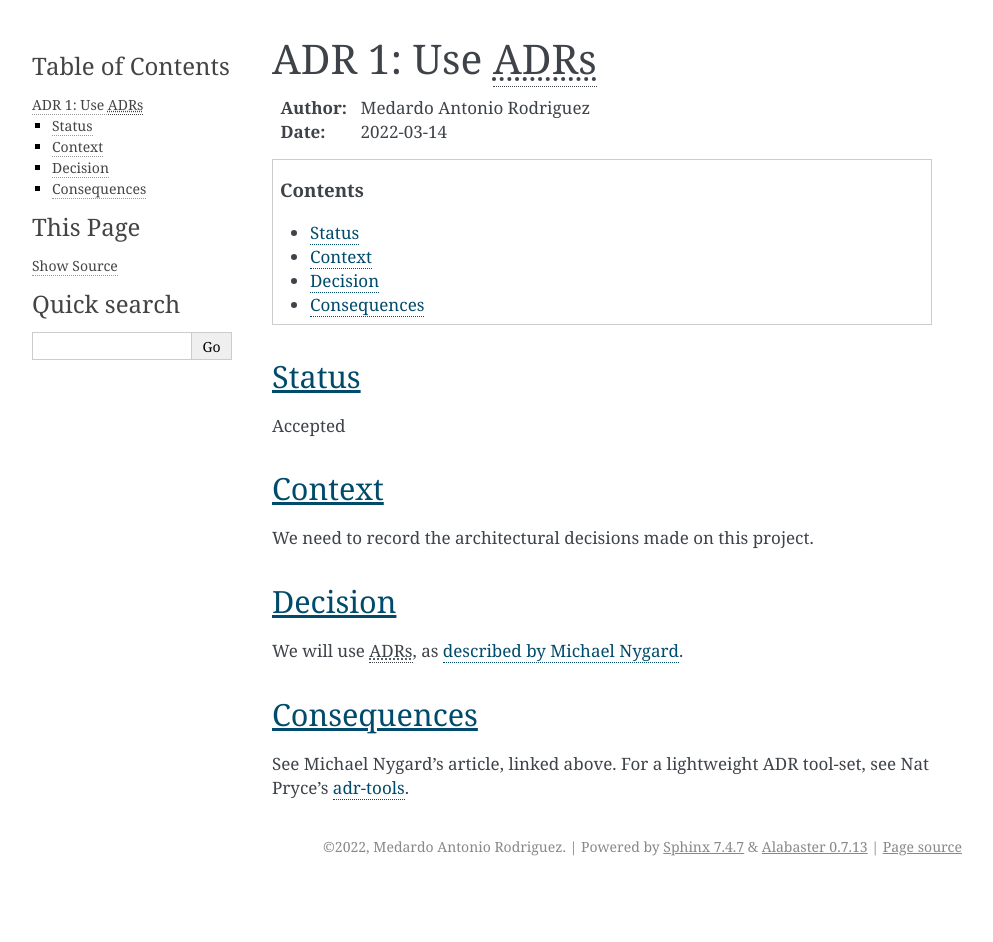
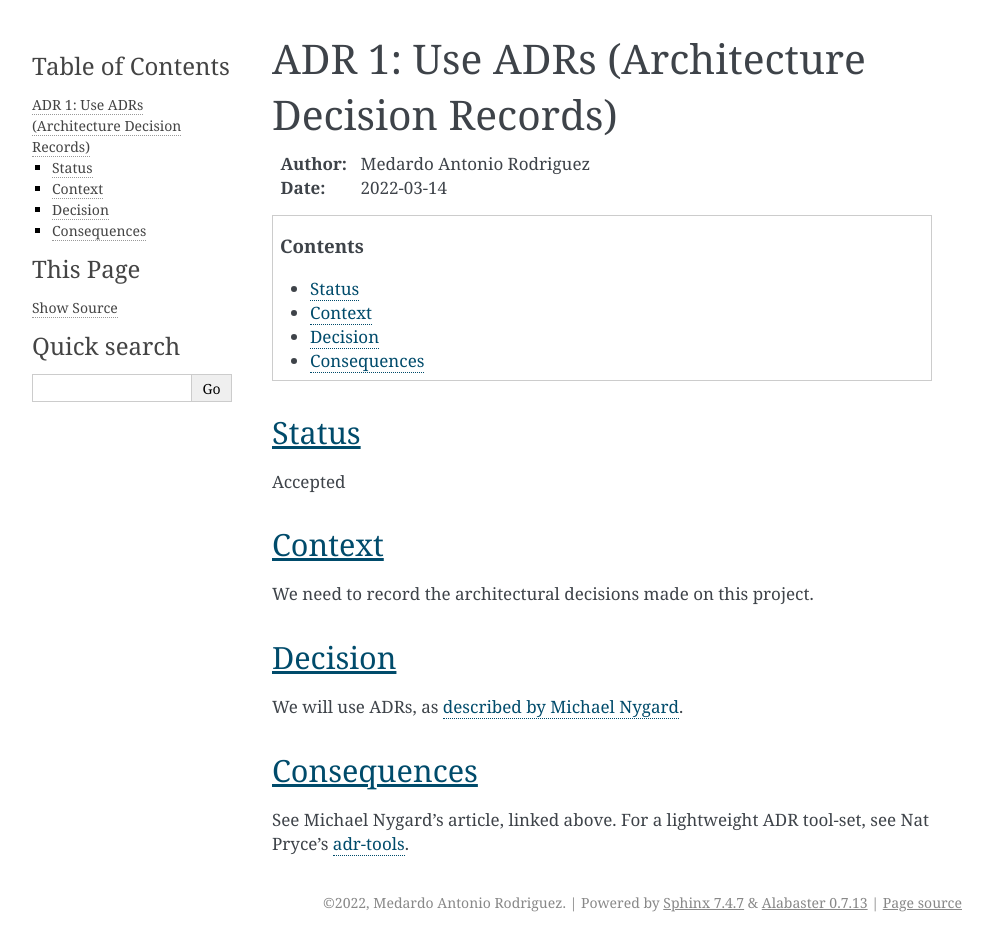
Before and after one commit to med-merchise/xatch, a Sphinx documentation site: the page built from docs/source/arch/meta/adr-0001-use-adrs.rst, in a window 1280 px wide. Shown: the whole page, without its empty margins (148-1141 px from the left). Built offline with Sphinx 7.4.7, drawn with Linux system fonts in a browser that asks for light colours; pages that are not in the unit, such as notebooks, are missing from menus; before the commit the page ends 900 px from its top, so only the background shows below that.

```diff
--- a/docs/source/arch/meta/adr-0001-use-adrs.rst
+++ b/docs/source/arch/meta/adr-0001-use-adrs.rst
@@ -12,22 +10,26 @@ ADR 1: Use |ADRs|
    :local:
    :depth: 2
 
+
 Status
 ------
 
 Accepted
+
 
 Context
 -------
 
 We need to record the architectural decisions made on this project.
 
+
 Decision
 --------
 
-We will use |ADRs|, as `described by Michael Nygard <nygard>`__.
+We will use ADRs, as `described by Michael Nygard <nygard_>`__.
 
 .. _nygard: http://thinkrelevance.com/blog/2011/11/15/documenting-architecture-decisions
+
 
 Consequences
 ------------
```
Also changed, not shown: other parts of docs/source/arch/meta/adr-0001-use-adrs.rst (+2 -4 lines), docs/source/index.rst (+15 -5 lines).
